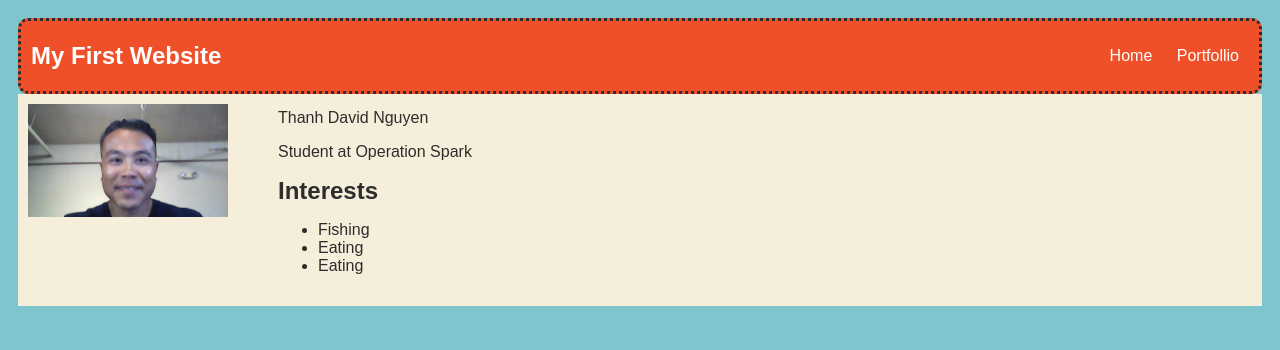
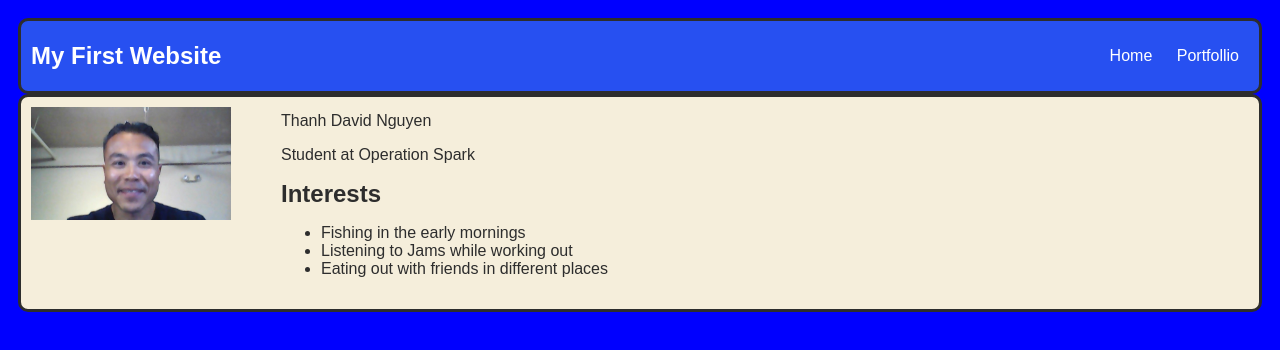
Before and after one commit to tdavidng811/tdavidng811.github.io, a plain HTML site: page index.html in a window 1280 px wide. Drawn offline with Linux system fonts and the light colour scheme.

Commit message:
A basic website

```diff
--- a/index.html
+++ b/index.html
@@ -4,7 +4,7 @@
         <title>My First Website</title>
          <style>
             body {
-                background: rgb(125, 198, 205);
+                background-color: blue;
                 color: rgb(45, 45, 45);
                 padding: 10px;
                 font-family: arial;
@@ -20,9 +20,9 @@
 
             /* navigation menu */
             nav {
-                border: dotted;
+                border: solid;
                 border-radius: 10px;
-                background: rgb(239, 80, 41);
+                background: rgb(39, 80, 241);
                 margin: 0 auto;
                 display: flex;
                 padding: 10px;
@@ -50,6 +50,8 @@
             main {
                 background: rgb(245, 238, 219);
                 display: flex;
+                border:solid;
+                border-radius: 10px;
             }
             .sidebar {
                 margin-right: 25px;
@@ -88,9 +90,9 @@
                     <section class = "interest">
                         <header>Interests</header>
                         <ul>
-                            <li>Fishing</li>
-                            <li>Eating</li>
-                            <li>Eating</li>
+                            <li>Fishing in the early mornings</li>
+                            <li>Listening to Jams while working out</li>
+                            <li>Eating out with friends in different places</li>
                         </ul>
                     </section>
 
```
